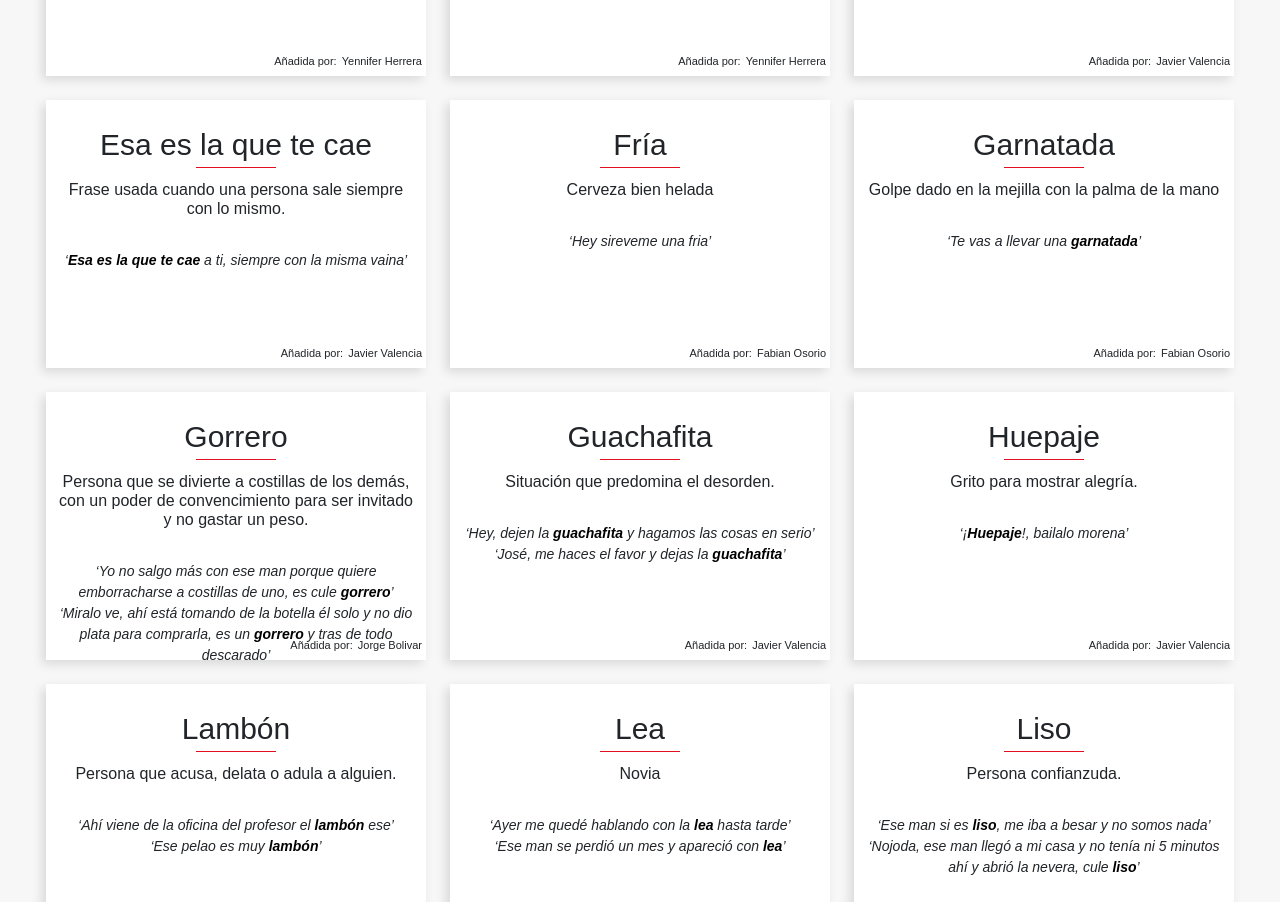
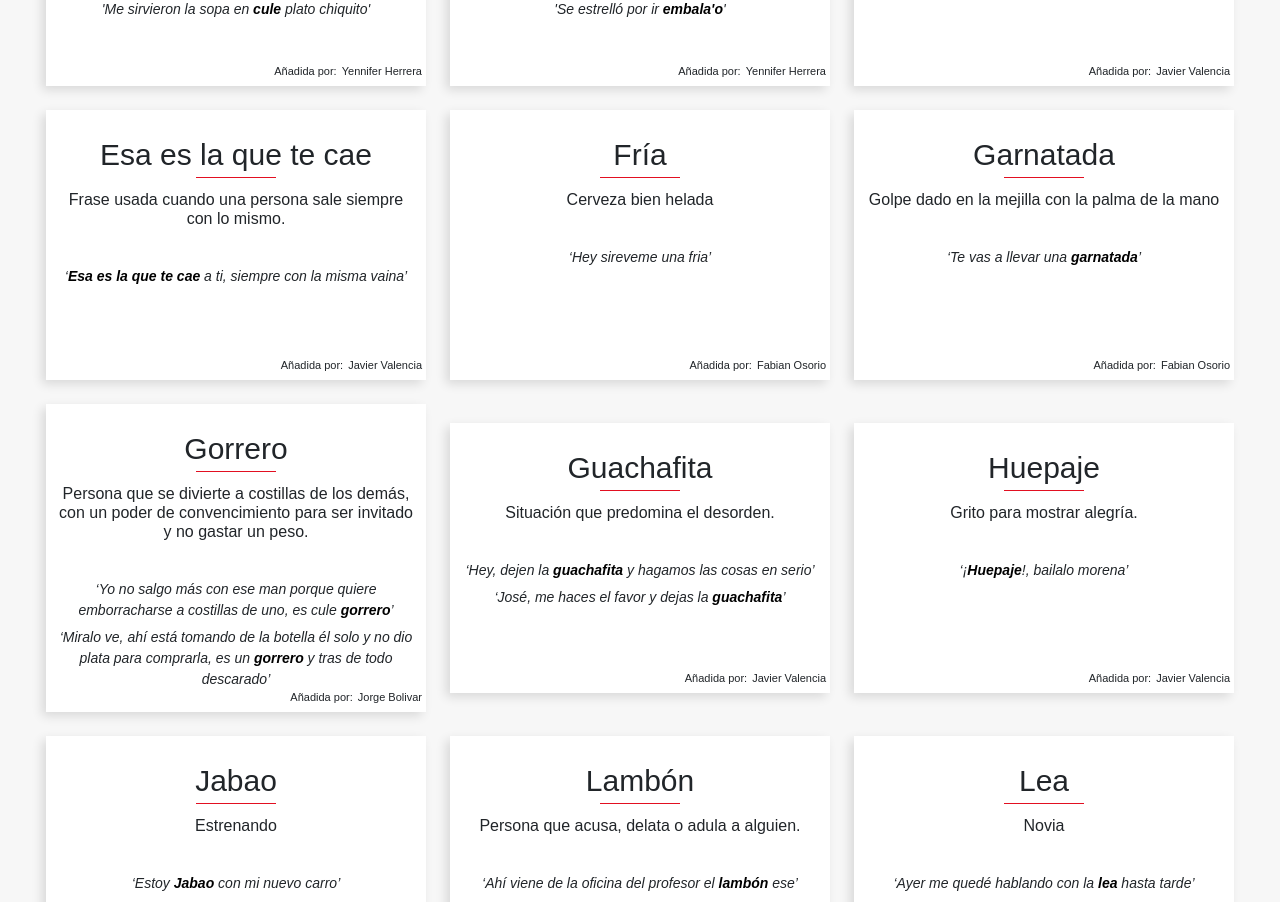
Before and after one commit to sjdonado/monocuco, a React (Create React App) app: page / in a window 1280 px wide. Shown: the part 1882-2784 px from the top of the page. Built offline with nearby package versions, Linux system fonts and the light colour scheme.

Commit message:
refactor: Word styles
 - Jabao word added
 - data.json sorted

```diff
--- a/src/components/Word/Word.scss
+++ b/src/components/Word/Word.scss
@@ -16,7 +16,7 @@
 	align-items: center;
 	justify-content: flex-start;
 	text-align: center;
-	height: 268px;
+	min-height: 270px;
 	width: 380px;
 	box-shadow: -4px 4px 10px rgba(0, 0, 0, 0.12);
 	background-color: white;
@@ -32,6 +32,7 @@
 		font-style: italic;
 		span {
 			font-size: 14px;
+			margin-top: 6px;
 		}
 	}
 	.credits {
--- a/src/data.json
+++ b/src/data.json
@@ -1,8 +1,34 @@
 [
 	{
-    "text": "¡A vaina!",
-    "meaning": "Expresión utilizada para demostrar admiración.",
-    "examples": ["‘¡A vaina!, por fin terminaste la carrera’"],
+		"text": "'E",
+		"meaning": "Contracción de la preposición de.",
+		"examples": [
+			"‘Bollo 'e yuca’",
+			"‘Mata 'e plátano’"
+		],
+		"author": {
+			"link": "https://github.com/Yenniferh",
+			"name": "Yennifer Herrera"
+		}
+	},
+	{
+		"text": "'Erda",
+		"meaning": "Contracción de la palabra mierda.",
+		"examples": [
+			"'¡'Erda!, se cayó' "
+		],
+		"author": {
+			"link": "https://github.com/Yenniferh",
+			"name": "Yennifer Herrera"
+		}
+	},
+	{
+		"text": "Aguacatao",
+		"meaning": "Persona aburrida, triste o decepcionada.",
+		"examples": [
+			"‘Ese pelao está como aguacatao’",
+			"‘Ey, no estés tanto tiempo aguacatao’"
+		],
 		"author": {
 			"link": "https://github.com/jvalenciae",
 			"name": "Javier Valencia"
@@ -11,16 +37,9 @@
 	{
 		"text": "Aguanta el burro",
 		"meaning": "Expresión que quiere decir: Espera un momento.",
-    "examples": ["‘Hey, aguanta el burro que me dejas atrás’"],
-    "author": {
-      "link": "https://github.com/jvalenciae",
-      "name": "Javier Valencia"
-    }
-  },
-  {
-    "text": "Aguacatao",
-    "meaning": "Persona aburrida, triste o decepcionada.",
-    "examples": ["‘Ese pelao está como aguacatao’", "‘Ey, no estés tanto tiempo aguacatao’"],
+		"examples": [
+			"‘Hey, aguanta el burro que me dejas atrás’"
+		],
 		"author": {
 			"link": "https://github.com/jvalenciae",
 			"name": "Javier Valencia"
@@ -41,7 +60,10 @@
 	{
 		"text": "Billullo",
 		"meaning": "Dinero en billetes.",
-    "examples": ["‘Ando con billullo’", "‘Me quedé sin billullo’"],
+		"examples": [
+			"‘Ando con billullo’",
+			"‘Me quedé sin billullo’"
+		],
 		"author": {
 			"link": "https://github.com/jvalenciae",
 			"name": "Javier Valencia"
@@ -62,7 +84,10 @@
 	{
 		"text": "Botar el chupo",
 		"meaning": "Expresión que se usa para describir el enojo de una persona",
-    "examples": ["‘Jhonny botó el chupo y se salió del grupo’", "‘Vas a botar el chupo ?’"],
+		"examples": [
+			"‘Jhonny botó el chupo y se salió del grupo’",
+			"‘Vas a botar el chupo ?’"
+		],
 		"author": {
 			"link": "https://github.com/herasj",
 			"name": "Juan Rambal"
@@ -83,7 +108,10 @@
 	{
 		"text": "Calilla",
 		"meaning": "Persona intensa o molesta.",
-    "examples": ["‘Ese man si es calilla’", "‘Oye deja la intensidad, no seas calilla’"],
+		"examples": [
+			"‘Ese man si es calilla’",
+			"‘Oye deja la intensidad, no seas calilla’"
+		],
 		"author": {
 			"link": "https://github.com/jvalenciae",
 			"name": "Javier Valencia"
@@ -104,16 +132,10 @@
 	{
 		"text": "Cule",
 		"meaning": "Palabra empleada para hacer hincapié en una característica/adjetivo.",
-    "examples": ["‘Cule pinta bacana’", "'Me sirvieron la sopa en cule plato chiquito'"],
-    "author": {
-      "link": "https://github.com/Yenniferh",
-      "name": "Yennifer Herrera"
-    }
-  },
-  {
-    "text": "'E",
-    "meaning": "Contracción de la preposición de.",
-    "examples": ["‘Bollo 'e yuca’", "‘Mata 'e plátano’"],
+		"examples": [
+			"‘Cule pinta bacana’",
+			"'Me sirvieron la sopa en cule plato chiquito'"
+		],
 		"author": {
 			"link": "https://github.com/Yenniferh",
 			"name": "Yennifer Herrera"
@@ -122,7 +144,10 @@
 	{
 		"text": "Embala'o",
 		"meaning": "Contracción de \"embalado\", que significa ir muy rápido. Otra acepción es estar drogado",
-    "examples": ["'Ese man fumó algo, está embala'o'", "'Se estrelló por ir embala'o'"],
+		"examples": [
+			"'Ese man fumó algo, está embala'o'",
+			"'Se estrelló por ir embala'o'"
+		],
 		"author": {
 			"link": "https://github.com/Yenniferh",
 			"name": "Yennifer Herrera"
@@ -131,28 +156,46 @@
 	{
 		"text": "Emputao",
 		"meaning": "Persona brava o enfadada.",
-    "examples": ["‘Dejalo quieto que está emputao’", "‘Deja de joder o me voy a emputar’"],
+		"examples": [
+			"‘Dejalo quieto que está emputao’",
+			"‘Deja de joder o me voy a emputar’"
+		],
 		"author": {
 			"link": "https://github.com/jvalenciae",
 			"name": "Javier Valencia"
 		}
 	},
 	{
-    "text": "'Erda",
-    "meaning": "Contracción de la palabra mierda.",
-    "examples": ["'¡'Erda!, se cayó' "],
+		"text": "Esa es la que te cae",
+		"meaning": "Frase usada cuando una persona sale siempre con lo mismo.",
+		"examples": [
+			"‘Esa es la que te cae a ti, siempre con la misma vaina’"
+		],
 		"author": {
-      "link": "https://github.com/Yenniferh",
-      "name": "Yennifer Herrera"
+			"link": "https://github.com/jvalenciae",
+			"name": "Javier Valencia"
 		}
 	},
 	{
-    "text": "Esa es la que te cae",
-    "meaning": "Frase usada cuando una persona sale siempre con lo mismo.",
-    "examples": ["‘Esa es la que te cae a ti, siempre con la misma vaina’"],
+		"text": "Fría",
+		"meaning": "Cerveza bien helada",
+		"examples": [
+			"‘Hey sireveme una fria’"
+		],
 		"author": {
-      "link": "https://github.com/jvalenciae",
-      "name": "Javier Valencia"
+			"link": "https://github.com/fokobot",
+			"name": "Fabian Osorio"
+		}
+	},
+	{
+		"text": "Garnatada",
+		"meaning": "Golpe dado en la mejilla con la palma de la mano",
+		"examples": [
+			"‘Te vas a llevar una garnatada’"
+		],
+		"author": {
+			"link": "https://github.com/fokobot",
+			"name": "Fabian Osorio"
 		}
 	},
 	{
@@ -182,10 +225,24 @@
 	{
 		"text": "Huepaje",
 		"meaning": "Grito para mostrar alegría.",
-    "examples": ["‘¡Huepaje!, bailalo morena’"],
+		"examples": [
+			"‘¡Huepaje!, bailalo morena’"
+		],
 		"author": {
 			"link": "https://github.com/jvalenciae",
 			"name": "Javier Valencia"
+		}
+	},
+	{
+		"text": "Jabao",
+		"meaning": "Estrenando",
+		"examples": [
+			"‘Estoy Jabao con mi nuevo carro’",
+			"`Mucha jabadera tuya, ya no quieres salir`"
+		],
+		"author": {
+			"link": "",
+			"name": "Henri Lecoultre"
 		}
 	},
 	{
@@ -198,6 +255,18 @@
 		"author": {
 			"link": "https://github.com/jvalenciae",
 			"name": "Javier Valencia"
+		}
+	},
+	{
+		"text": "Lea",
+		"meaning": "Novia",
+		"examples": [
+			"‘Ayer me quedé hablando con la lea hasta tarde’",
+			"‘Ese man se perdió un mes y apareció con lea’"
+		],
+		"author": {
+			"link": "https://github.com/herasj",
+			"name": "Juan Rambal"
 		}
 	},
 	{
@@ -215,7 +284,10 @@
 	{
 		"text": "Mamonúo/a'",
 		"meaning": "Sinónimo de grande.",
-    "examples": ["'Cule casa mamonúa'", "'Compró un camión bien mamonúo'"],
+		"examples": [
+			"'Cule casa mamonúa'",
+			"'Compró un camión bien mamonúo'"
+		],
 		"author": {
 			"link": "https://github.com/Yenniferh",
 			"name": "Yennifer Herrera"
@@ -224,28 +296,21 @@
 	{
 		"text": "Masacote",
 		"meaning": "Palabra usada para señalar una mezcla bien cargada.",
-    "examples": ["‘No le eches el arroz a la sopa, que vas hacer tremendo masacote!’"],
+		"examples": [
+			"‘No le eches el arroz a la sopa, que vas hacer tremendo masacote!’"
+		],
 		"author": {
 			"link": "https://github.com/C9-LinkRs",
 			"name": "Johnny Villegas"
 		}
 	},
 	{
-    "text": "Lea",
-    "meaning": "Novia",
-    "examples": [
-      "‘Ayer me quedé hablando con la lea hasta tarde’",
-      "‘Ese man se perdió un mes y apareció con lea’"
-    ],
-    "author": {
-      "link": "https://github.com/herasj",
-      "name": "Juan Rambal"
-    }
-  },
-  {
 		"text": "Monocuco",
 		"meaning": "Palabra utilizada para referirse a algo que está bien o es bonito. Figura del carnaval de barranquilla.",
-    "examples": ["‘Con esta pinta nueva quedé monocuco’", "‘Mira, ahí viene bailando el monocuco’"],
+		"examples": [
+			"‘Con esta pinta nueva quedé monocuco’",
+			"‘Mira, ahí viene bailando el monocuco’"
+		],
 		"author": {
 			"link": "https://github.com/jvalenciae",
 			"name": "Javier Valencia"
@@ -254,7 +319,9 @@
 	{
 		"text": "Pasarse de piña",
 		"meaning": "Expresión que significa: Abusar de la confianza de una persona o sacar provecho de alguien.",
-    "examples": ["‘Yo te ayudo con el trabajo, pero no te pases de piña’"],
+		"examples": [
+			"‘Yo te ayudo con el trabajo, pero no te pases de piña’"
+		],
 		"author": {
 			"link": "https://github.com/jvalenciae",
 			"name": "Javier Valencia"
@@ -275,28 +342,23 @@
 	{
 		"text": "Valecita",
 		"meaning": "Palabra utilizada para denotar a alguien como un gran amigo.",
-    "examples": ["‘Yo no te voy a prestar el celular, ni que fueras mi valecita.’"],
+		"examples": [
+			"‘Yo no te voy a prestar el celular, ni que fueras mi valecita.’"
+		],
 		"author": {
 			"link": "https://github.com/C9-LinkRs",
 			"name": "Johnny Villegas"
 		}
 	},
 	{
-    "text": "Garnatada",
-    "meaning": "Golpe dado en la mejilla con la palma de la mano",
-    "examples": ["‘Te vas a llevar una garnatada’"],
+		"text": "¡A vaina!",
+		"meaning": "Expresión utilizada para demostrar admiración.",
+		"examples": [
+			"‘¡A vaina!, por fin terminaste la carrera’"
+		],
 		"author": {
-      "link": "https://github.com/fokobot",
-      "name": "Fabian Osorio"
-    }
-  },
-  {
-    "text": "Fría",
-    "meaning": "Cerveza bien helada",
-    "examples": ["‘Hey sireveme una fria’"],
-    "author": {
-      "link": "https://github.com/fokobot",
-      "name": "Fabian Osorio"
+			"link": "https://github.com/jvalenciae",
+			"name": "Javier Valencia"
 		}
 	}
 ]
```
Lines whose indentation alone changed are shown as unchanged.
